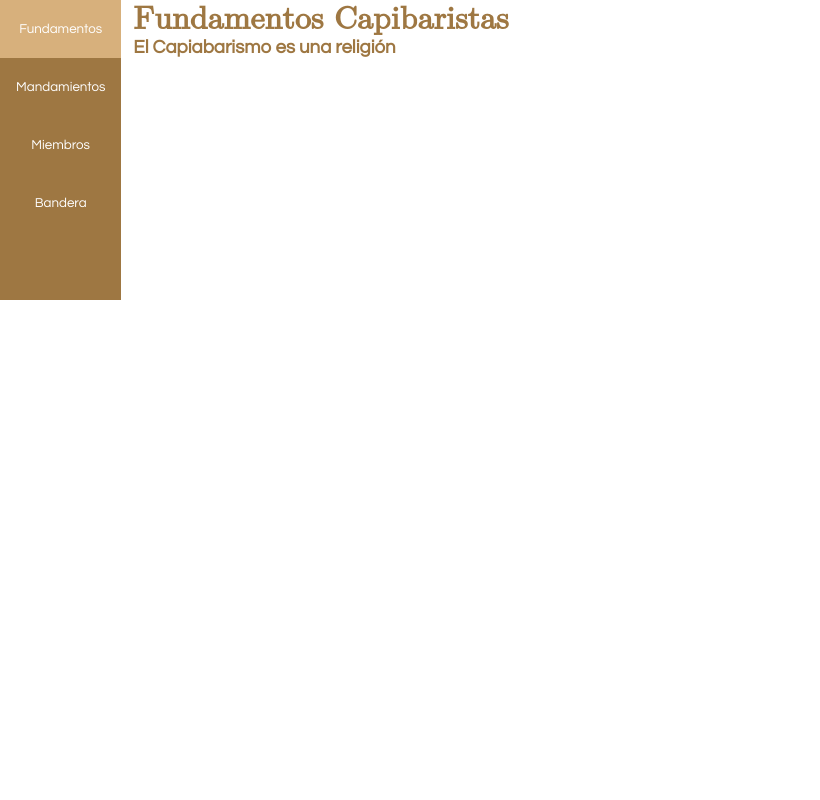
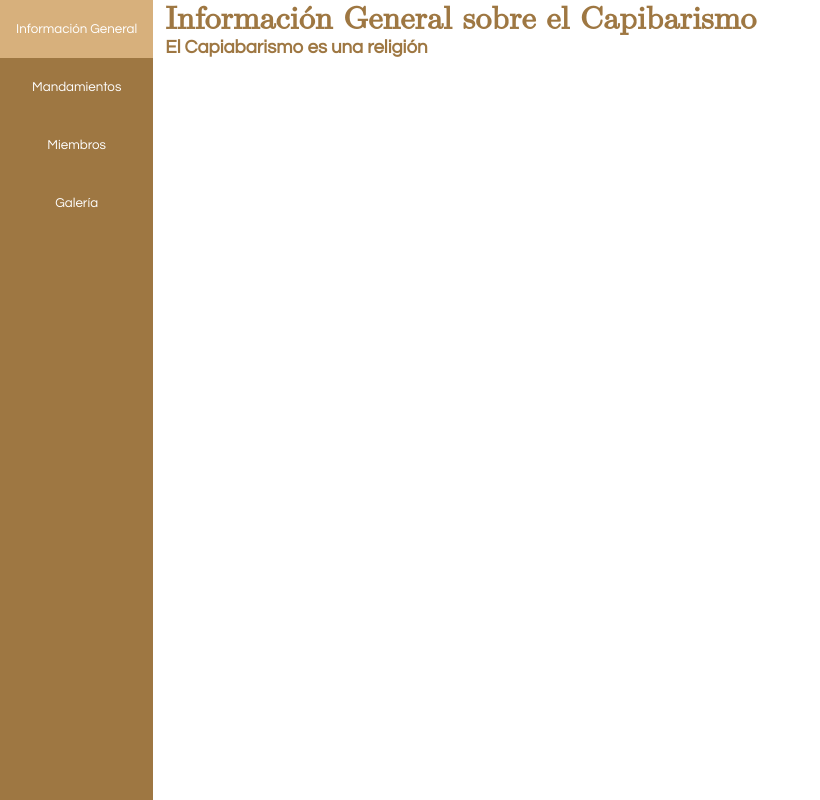
Before and after one commit to capibarismo/capibarismo.github.io, a plain HTML site: page index.html in a window 1280 px wide. Shown: the whole page, without its empty margins (0-820 px from the left). Drawn offline with Linux system fonts and the light colour scheme.

Commit message:
tab updated

```diff
--- a/Main.css
+++ b/Main.css
@@ -21,7 +21,7 @@
  			border: none;
  			background-color: #9E7742;
  			float: left;
-  			height: 300px;
+ 			height: 100vh;
 		}
 
 		.tab button
@@ -71,3 +71,10 @@
 			border-radius: 10px;
 			width: 60%;
 		}
+
+		html {
+    		height: 100%;
+		}
+		body {
+		    min-height: 100%;
+		}
--- a/Main.js
+++ /dev/null
@@ -1 +0,0 @@
-Main
--- a/index.html
+++ b/index.html
@@ -24,13 +24,13 @@
 </head>
 <body>
 	<div class="tab">
-		<button class="tablinks" onclick="openApart(event, 'Fundamentos')" id="DefaultOpen">Fundamentos</button>
+		<button class="tablinks" onclick="openApart(event, 'Info General')" id="DefaultOpen">Información General</button>
   		<button class="tablinks" onclick="openApart(event, 'Mandamientos')">Mandamientos</button>
   		<button class="tablinks" onclick="openApart(event, 'Miembros')">Miembros</button>
-  		<button class="tablinks" onclick="openApart(event, 'Bandera')">Bandera</button>
+  		<button class="tablinks" onclick="openApart(event, 'Galeria')">Galería</button>
 	</div>
-	<div id="Fundamentos" class="tabcontent">
-		<h1>Fundamentos Capibaristas</h1>
+	<div id="Info General" class="tabcontent">
+		<h1>Información General sobre el Capibarismo</h1>
 		<h3>El Capiabarismo es una religión</h3>
 		<script>
 			document.getElementById("DefaultOpen").click();
@@ -59,7 +59,7 @@
 	<div id="Miembros" class="tabcontent">
 	  <h1>Miembros</h1>
 	</div>
-	<div id="Bandera" class="tabcontent">
+	<div id="Galeria" class="tabcontent">
 		<h1>Nuestra Bandera</h1>
 		<img id="flag" src="images/flag.jpg">
 	</div>
```
